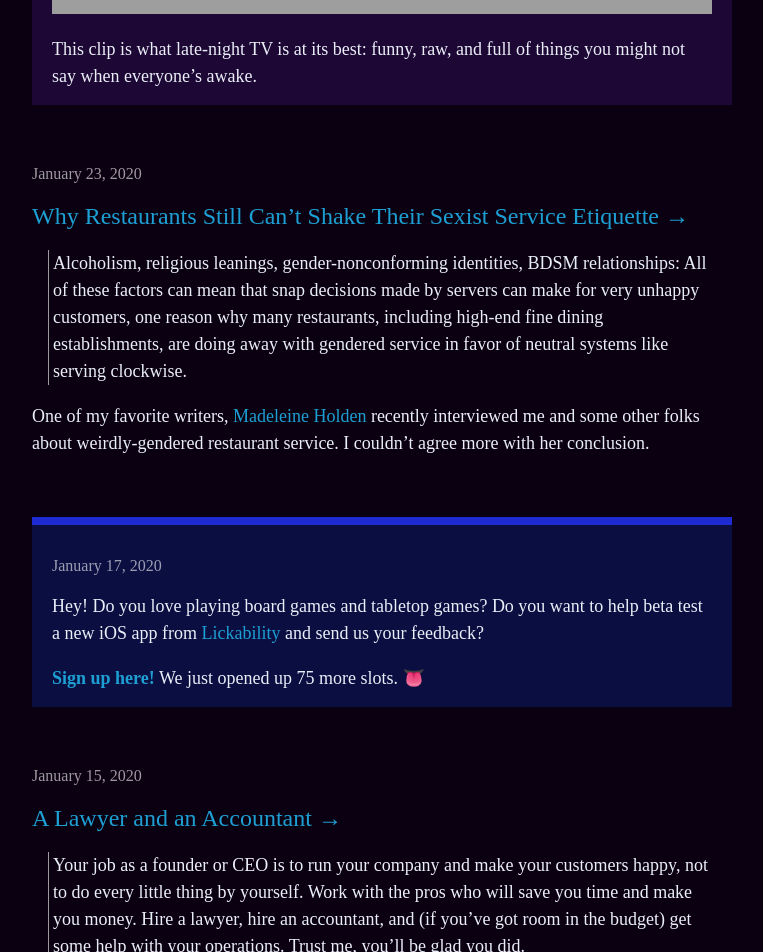
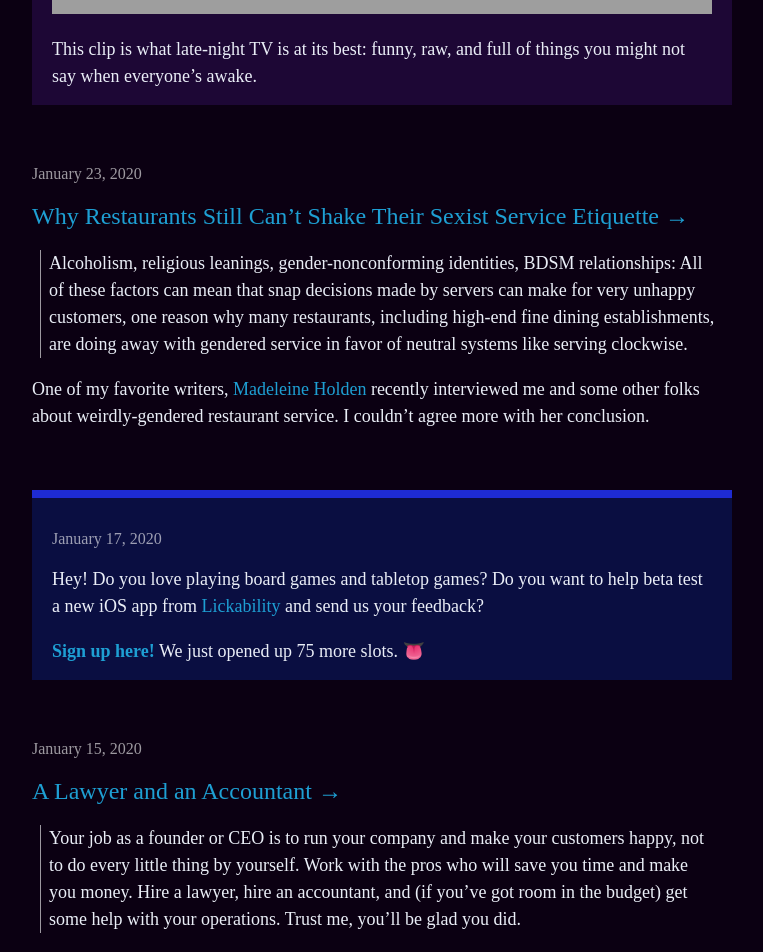
Before and after one commit to mbbischoff/website, a Jekyll site: the page built from index.html, in a window 1280 px wide. Shown: the part 944-1896 px from the top of the page, without its empty margins (258-1021 px from the left). Built offline with Jekyll 4.4.1, drawn with Linux system fonts in a browser that asks for light colours; some web fonts are replaced; the list of posts is cut into pages by our own code; grey boxes are pictures that could not be loaded.

Commit message:
Updated General

```diff
--- a/_sass/_general.scss
+++ b/_sass/_general.scss
@@ -24,8 +24,8 @@ p, ul {
 }
 
 blockquote {
-  margin: 1em;
-  padding: 0em 0.25em;
+  margin: 0.5em;
+  padding: 0em 0.5em;
   border-left: 1px solid $grey-date;
 }
 
```
